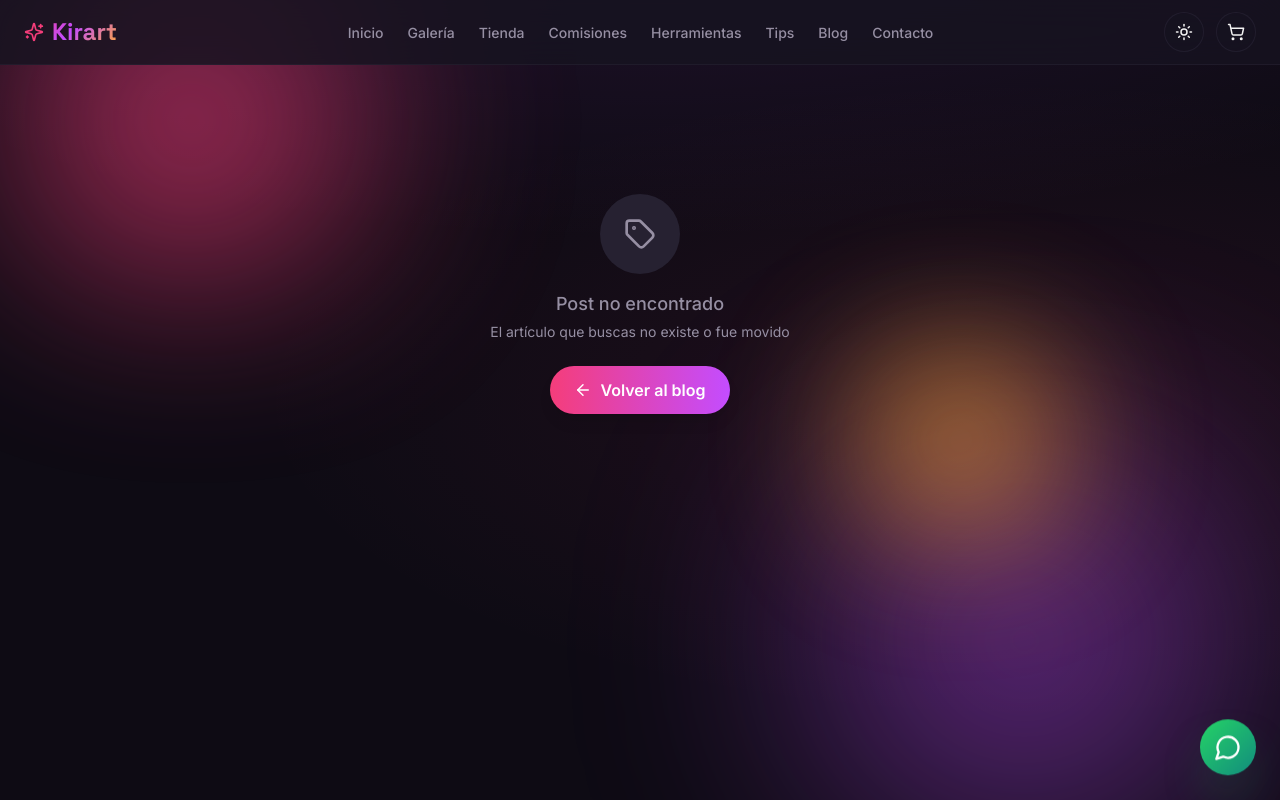
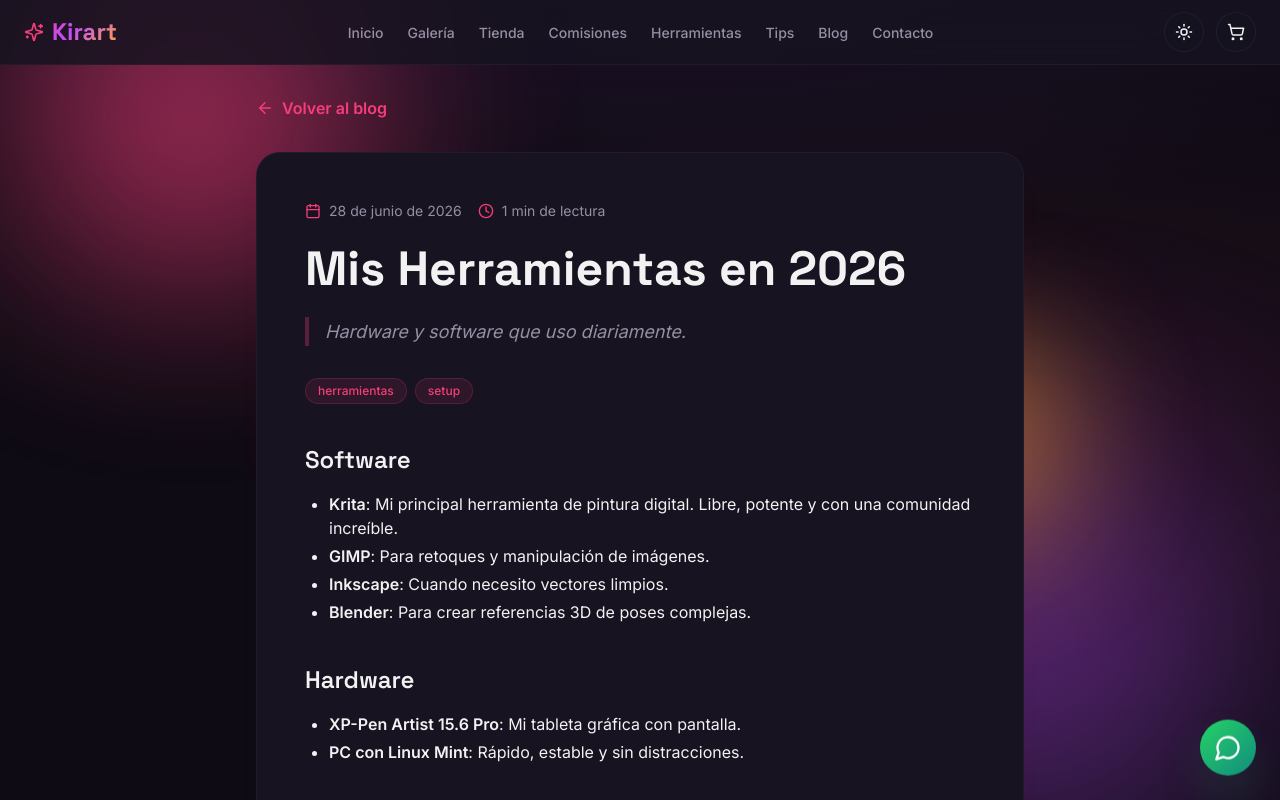
Before and after one commit to Dragoland/kirart, a React (Vite) app: page /blog/herramientas-2026 in a window 1280 px wide. Shown: the top 800 px of the page. Built offline with nearby package versions, Linux system fonts and the light colour scheme; the HTML template or start-up script is replaced by a standard one.

Commit message:
Refactor BlogPostPage to use absolute paths and fallback

```diff
--- a/src/pages/BlogPostPage.tsx
+++ b/src/pages/BlogPostPage.tsx
@@ -6,31 +6,131 @@ import matter from 'gray-matter';
 import { ArrowLeft, Calendar, Clock, Tag } from 'lucide-react';
 import { useScrollReveal } from '@/hooks/useScrollReveal';
 
-const modules = import.meta.glob('../../content/blog/*.md', { eager: true, query: '?raw', import: 'default' });
+// Ruta absoluta para Vite
+const modules = import.meta.glob('/src/content/blog/*.md', { eager: true, query: '?raw', import: 'default' });
+
+// Fallback de contenido por si el glob falla
+const fallbackContent: Record<string, { title: string; date: string; excerpt: string; content: string; tags: string[] }> = {
+  'mi-proceso-creativo': {
+    title: 'Mi Proceso Creativo: Del Boceto al Color',
+    date: '2026-07-15',
+    excerpt: 'Cómo paso de una idea vaga a una ilustración terminada.',
+    tags: ['proceso', 'tutorial'],
+    content: `## La chispa inicial
+
+Todo empieza con una idea. Puede ser una frase que escuché, una canción, o simplemente un color que me gustó ese día. Lo anoto en mi cuaderno de bocetos o en una nota rápida en el celular.
+
+## El boceto
+
+Uso papel Canson y lápices Prismacolor para los bocetos iniciales. No me preocupo por la perfección, solo busco capturar la **esencia** de la idea. La pose, la expresión, la composición general.
+
+## Digitalización
+
+Paso el boceto a Krita usando mi tableta XP-Pen. Aquí empiezo a definir líneas limpias y a pensar en la paleta de colores. Me gusta experimentar con combinaciones inesperadas.
+
+## Color y luz
+
+Este es mi paso favorito. Juego con capas de multiply, overlay y add para crear profundidad. La luz define el ambiente de la pieza.
+
+## Detalles finales
+
+El último 10% del trabajo que toma el 90% del tiempo. Texturas, ajustes de color, pequeños detalles que hacen que la ilustración cobre vida.
+
+---
+
+*¿Te gustaría ver un timelapse de este proceso? Avísame por WhatsApp.*`,
+  },
+  'herramientas-2026': {
+    title: 'Mis Herramientas en 2026',
+    date: '2026-06-28',
+    excerpt: 'Hardware y software que uso diariamente.',
+    tags: ['herramientas', 'setup'],
+    content: `## Software
+
+- **Krita**: Mi principal herramienta de pintura digital. Libre, potente y con una comunidad increíble.
+- **GIMP**: Para retoques y manipulación de imágenes.
+- **Inkscape**: Cuando necesito vectores limpios.
+- **Blender**: Para crear referencias 3D de poses complejas.
+
+## Hardware
+
+- **XP-Pen Artist 15.6 Pro**: Mi tableta gráfica con pantalla.
+- **PC con Linux Mint**: Rápido, estable y sin distracciones.
+
+## Tradicionales
+
+- **Papel Canson**: Para bocetos y estudios.
+- **Prismacolor**: Los mejores lápices de colores que he probado.
+
+---
+
+*Todo el software que uso es libre o de código abierto. ¡El arte no necesita licencias caras!*`,
+  },
+  'inspiracion-cubana': {
+    title: 'Inspiración Cubana en mi Arte',
+    date: '2026-05-10',
+    excerpt: 'Cómo mi isla se filtra en cada trazo.',
+    tags: ['cuba', 'inspiración'],
+    content: `## Los colores de Cuba
+
+El amarillo de los taxis almendrones, el azul del mar del Este, el verde intenso de la caña... Mi paleta siempre tiene un poco de Cuba.
+
+## La gente
+
+Los rostros de mi familia, los vecinos, la gente en la calle. Cada rostro cuenta una historia que quiero capturar.
+
+## La música
+
+El son, el reguetón, la trova... Dibujo escuchando música. Cada pieza tiene su soundtrack.
+
+---
+
+*Cuba es mi musa eterna.*`,
+  },
+};
 
 export function BlogPostPage() {
   const { slug } = useParams();
-  const [post, setPost] = useState<{ title: string; date: string; excerpt: string; content: string; tags?: string[] } | null>(null);
+  const [post, setPost] = useState<{ title: string; date: string; excerpt: string; content: string; tags: string[] } | null>(null);
   const [notFound, setNotFound] = useState(false);
   const ref = useScrollReveal<HTMLDivElement>();
 
   useEffect(() => {
+    if (!slug) {
+      setNotFound(true);
+      return;
+    }
+
+    // Buscar en los módulos cargados por Vite
     const matchingKey = Object.keys(modules).find(key => key.includes(`/${slug}.md`));
     const raw = matchingKey ? (modules[matchingKey] as string) : undefined;
 
     if (raw) {
-      const parsed = matter(raw);
-      setPost({
-        title: parsed.data.title,
-        date: parsed.data.date,
-        excerpt: parsed.data.excerpt || '',
-        content: parsed.content,
-        tags: parsed.data.tags || [],
-      });
+      try {
+        const parsed = matter(raw);
+        setPost({
+          title: parsed.data.title || 'Sin título',
+          date: parsed.data.date || new Date().toISOString(),
+          excerpt: parsed.data.excerpt || '',
+          content: parsed.content || '',
+          tags: parsed.data.tags || [],
+        });
+        setNotFound(false);
+        return;
+      } catch (err) {
+        console.warn('Error parseando MD:', err);
+      }
+    }
+
+    // Fallback: buscar en contenido hardcodeado
+    const fallback = fallbackContent[slug];
+    if (fallback) {
+      setPost(fallback);
       setNotFound(false);
-    } else {
-      setNotFound(true);
+      return;
     }
+
+    setNotFound(true);
   }, [slug]);
 
   if (notFound) {
@@ -72,7 +172,7 @@ export function BlogPostPage() {
             </div>
             <div className="flex items-center gap-2 text-muted-foreground text-sm">
               <Clock size={16} className="text-primary" />
-              {Math.ceil(post.content.split(' ').length / 200)} min de lectura
+              {Math.max(1, Math.ceil(post.content.split(' ').length / 200))} min de lectura
             </div>
           </div>
 
@@ -84,7 +184,7 @@ export function BlogPostPage() {
             </p>
           )}
 
-          {post.tags && post.tags.length > 0 && (
+          {post.tags.length > 0 && (
             <div className="flex flex-wrap gap-2 mb-8">
               {post.tags.map(tag => (
                 <span key={tag} className="text-xs px-3 py-1 rounded-full bg-primary/10 text-primary font-medium border border-primary/20">
```
